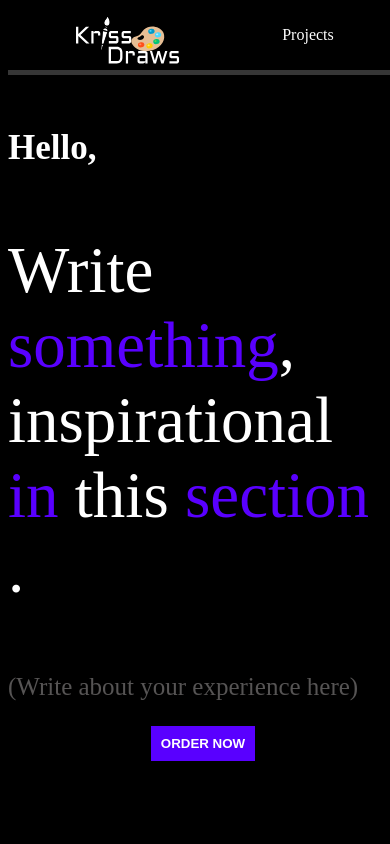
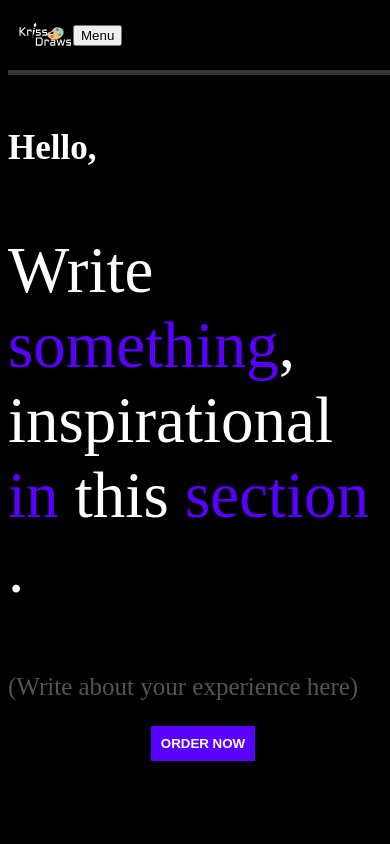
Before and after one commit to AaronGulman/ArtLandingPage, a React (Vite) app in the folder client/: page / in a window 390 px wide. Shown: the top 844 px of the page. Built offline with nearby package versions, Linux system fonts and the light colour scheme.

Commit message:
feat: Add responsive header and dropdown menu for small screens

```diff
--- a/client/src/components/Header/Header.jsx
+++ b/client/src/components/Header/Header.jsx
@@ -1,16 +1,46 @@
-import React, { useState } from "react";
+import React, { useEffect, useState } from "react";
 import style from "./Header.module.css";
 import Order from "../Order/Order";
 
 function Header() {
   const [isOrderVisible, setIsOrderVisible] = useState(false);
+  const [screenWidth, setScreenWidth] = useState(window.innerWidth)
+  const [isDropdownVisible, setIsDropdownVisible] = useState(false);
+
 
   const toggleOrderVisibility = () => {
     setIsOrderVisible((prevVisible) => !prevVisible);
   };
 
+  const toggleDropdownVisibility = () => {
+    setIsDropdownVisible((prevVisible) => !prevVisible);
+  };
+
+  useEffect(() => {
+    const handleResize = () => {
+      setScreenWidth(window.innerWidth);
+    };
+
+    window.addEventListener('resize', handleResize);
+    handleResize(); // Initial check
+
+    return () => {
+      window.removeEventListener('resize', handleResize);
+    };
+  }, [screenWidth]);
+
+
+
   return (
     <div className={style.header}>
+      {screenWidth <= 390 ? (
+       <img
+       height={55}
+       width={100}
+       src="../../public/NewLogo.svg"
+       alt="Logo"
+     />
+      ):(
       <h1 className={style.pageName}>
         <img
           height={110}
@@ -19,13 +49,45 @@ function Header() {
           alt="Logo"
         />
       </h1>
+      )}
       <nav className={style.nav}>
+      {screenWidth <= 390 ? (
+          <>
+          <button onClick={toggleDropdownVisibility} className={style.dropdownButton}>
+            Menu
+          </button>
+          {isDropdownVisible && (
+            <ul className={style.ul}>
+              <li className={style.list}>
+                <a className={style.links} href="#projects">
+                  Projects
+                </a>
+              </li>
+              <li className={style.list}>
+                <a className={style.links} href="#services">
+                  Services
+                </a>
+              </li>
+              <li className={style.list}>
+                <a className={style.links} href="#contact">
+                  Contact
+                </a>
+              </li>
+              <li className={style.list}>
+                <a onClick={toggleOrderVisibility} className={style.links} href="#order">
+                  Order
+                </a>
+              </li>
+            </ul>
+          )}
+        </>
+      ) : (
         <ul className={style.ul}>
           <a className={style.links} href="#projects">
             <li className={style.list}>Projects</li>
           </a>
 
-          <a className={style.links} href="#Services">
+          <a className={style.links} href="#services">
             <li className={style.list}>Services</li>
           </a>
 
@@ -41,6 +103,7 @@ function Header() {
             <li className={style.contact}>Order</li>
           </a>
         </ul>
+      )}
       </nav>
       {isOrderVisible && <Order />}
     </div>
```
